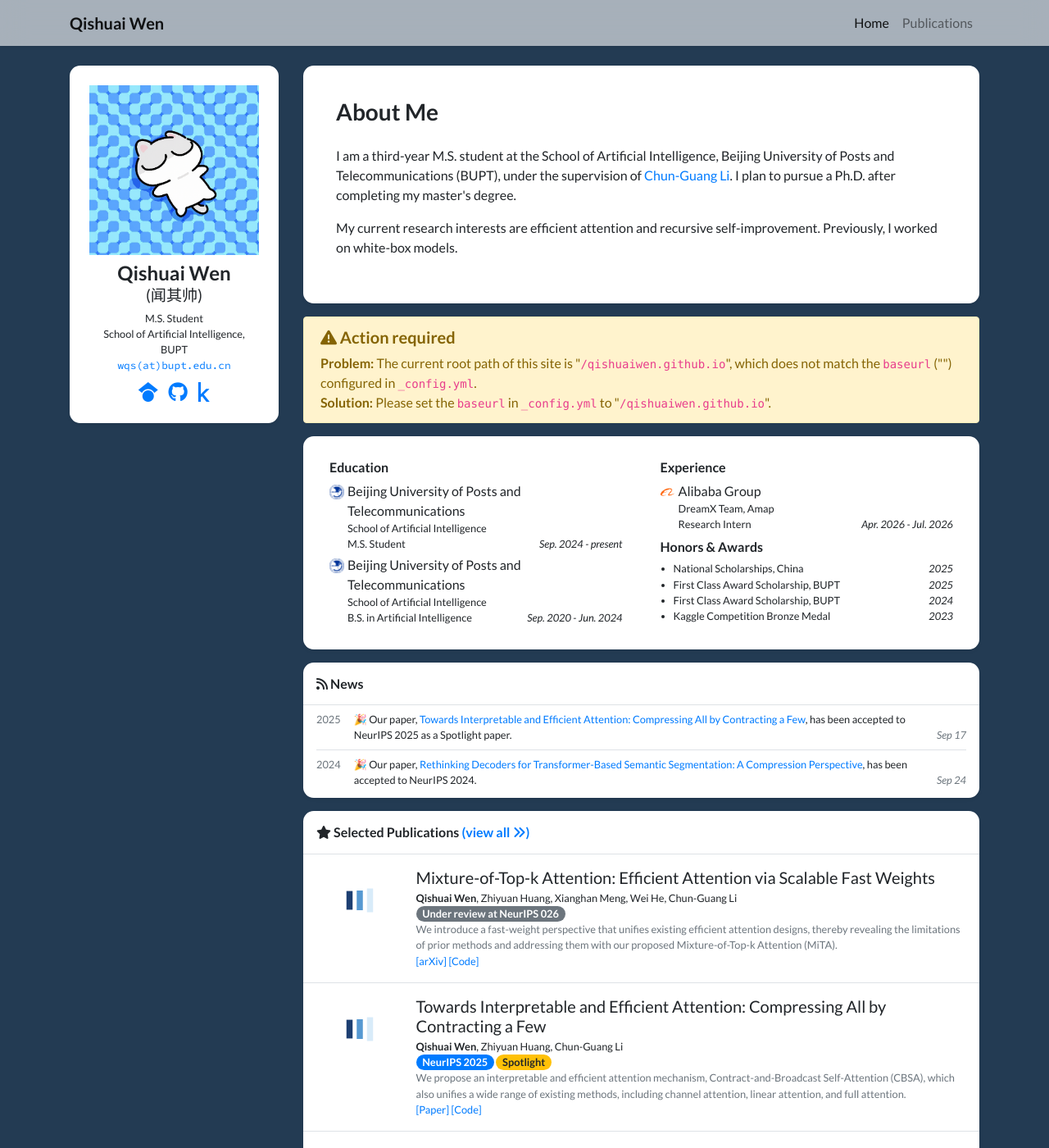
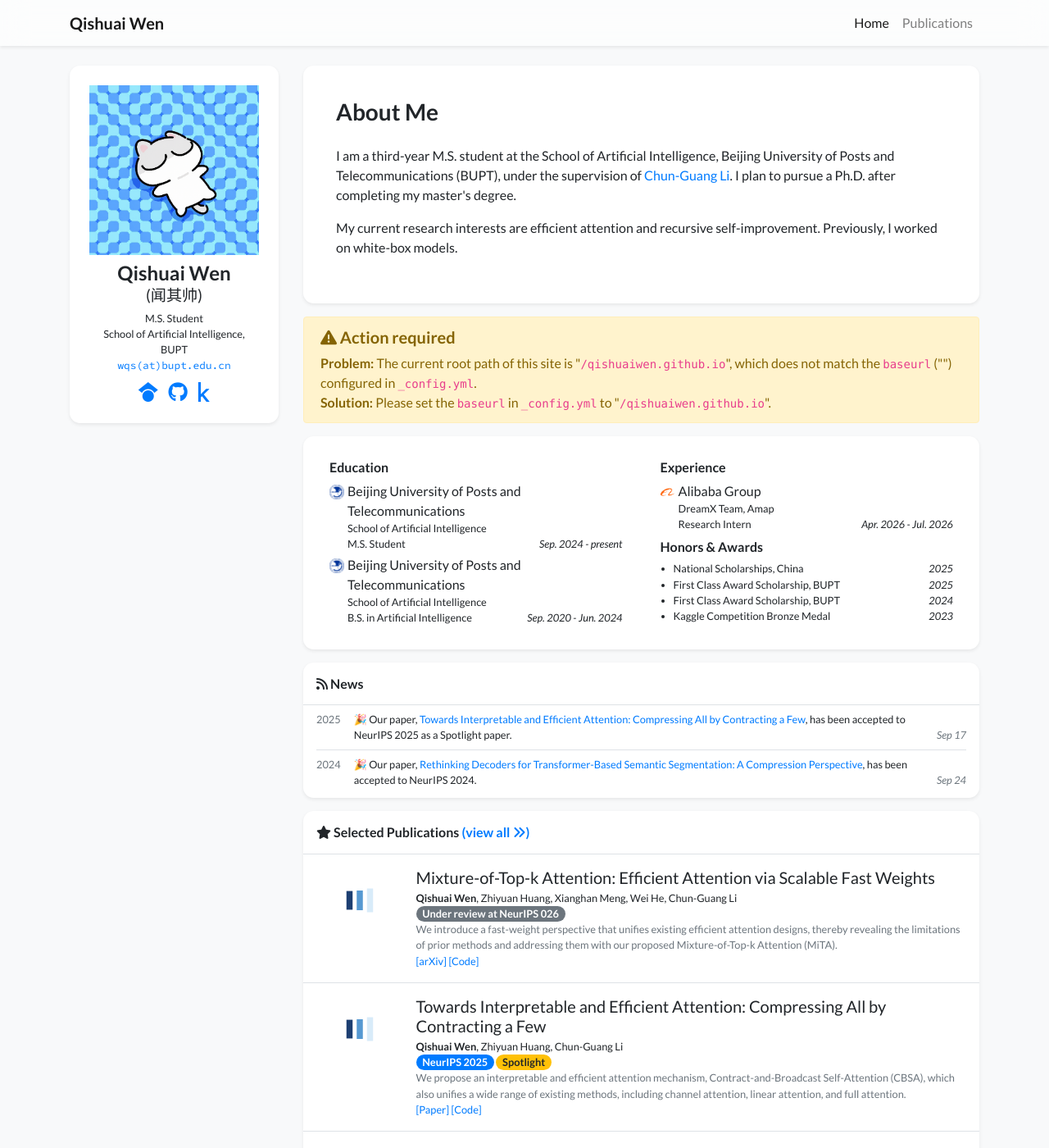
Before and after one commit to QishuaiWen/qishuaiwen.github.io, a Jekyll site: the page built from index.html, in a window 1280 px wide and 1400 px high. Shown: the whole window at 82% size. Built offline with Jekyll 4.4.1, drawn with Linux system fonts in a browser that asks for light colours; nearby versions of some CDN libraries; a style sheet for code colours, icons or effects is not loaded.

Commit message:
Update global.css

```diff
--- a/assets/css/global.css
+++ b/assets/css/global.css
@@ -150,7 +150,3 @@ div.lazy {
         transition: none;
     }
 }
-
-body.bg-light {
-    background-color: #233b53 !important;
-}
```
